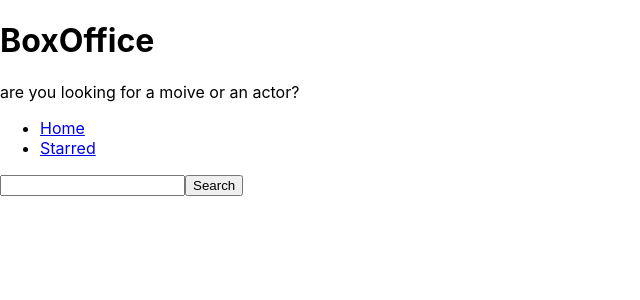
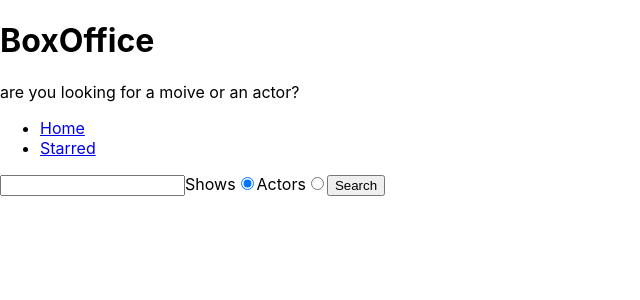
Before and after one commit to 16achint/box-office-App, a React (Create React App) app: page / in a window 1280 px wide. Shown: the top 300 px of the page, without its empty margins (0-640 px from the left). Built offline with nearby package versions, Linux system fonts and the light colour scheme.

Commit message:
added search for actors and show

```diff
--- a/src/api/tvmaze.jsx
+++ b/src/api/tvmaze.jsx
@@ -7,3 +7,5 @@
 };
 
 export const searchForShows = query => apiGet(`/search/shows?q=${query}`);
+
+export const searchForPeople = query => apiGet(`/search/people?q=${query}`);
--- a/src/pages/Home.jsx
+++ b/src/pages/Home.jsx
@@ -1,11 +1,15 @@
 import { useState } from 'react';
-import { searchForShows } from './../api/tvmaze';
+import { searchForShows, searchForPeople } from './../api/tvmaze';
 
 export default function Home() {
   const [SearchStr, setSearchStr] = useState('');
   const [apiData, setApiData] = useState(null);
   const [apiError, setApiError] = useState(null);
+  const [searchOption, setSearchOption] = useState('shows');
 
+  const onRadioChanged = ev => {
+    setSearchOption(ev.target.value);
+  };
   const onSearchInputChange = ev => {
     setSearchStr(ev.target.value);
   };
@@ -13,8 +17,13 @@
     ev.preventDefault();
     try {
       setApiError(null);
-      const result = await searchForShows(SearchStr);
-      setApiData(result);
+      if (searchOption === 'shows') {
+        const result = await searchForShows(SearchStr);
+        setApiData(result);
+      } else {
+        const result = await searchForPeople(SearchStr);
+        setApiData(result);
+      }
     } catch (error) {
       setApiError(error);
     }
@@ -24,15 +33,37 @@
       return <div>Error Occured : {apiError.message}</div>;
     }
     if (apiData) {
-      return apiData.map(data => (
-        <div key={data.show.id}>{data.show.name}</div>
-      ));
+      return apiData[0].show
+        ? apiData.map(data => <div key={data.show.id}>{data.show.name}</div>)
+        : apiData.map(data => (
+            <div key={data.person.id}>{data.person.name}</div>
+          ));
     }
   };
   return (
     <div>
       <form onSubmit={onSearch}>
         <input type="text" value={SearchStr} onChange={onSearchInputChange} />
+        <label>
+          Shows
+          <input
+            type="radio"
+            name="search-option"
+            value="shows"
+            checked={searchOption === 'shows'}
+            onChange={onRadioChanged}
+          />
+        </label>
+        <label>
+          Actors
+          <input
+            type="radio"
+            name="search-option"
+            value="actors"
+            checked={searchOption === 'actors'}
+            onChange={onRadioChanged}
+          />
+        </label>
         <button type="submit">Search</button>
       </form>
       <div>{renderApiData()}</div>
```
